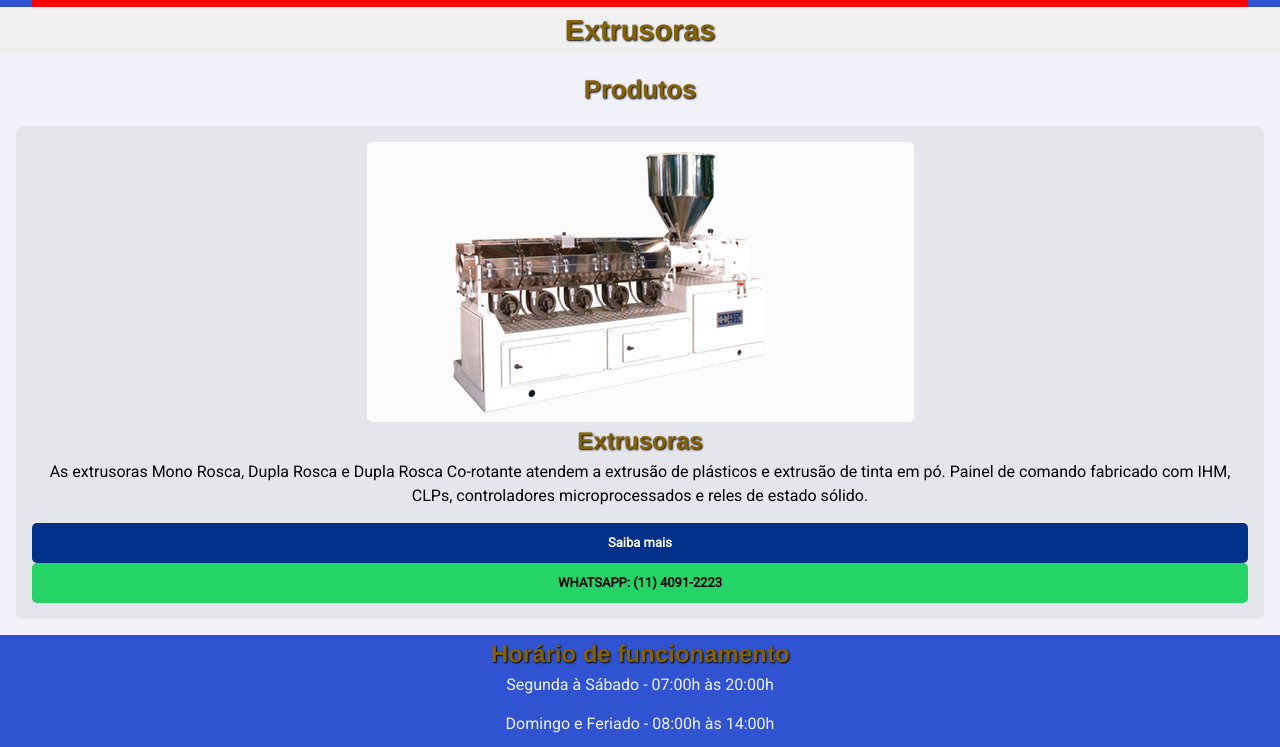
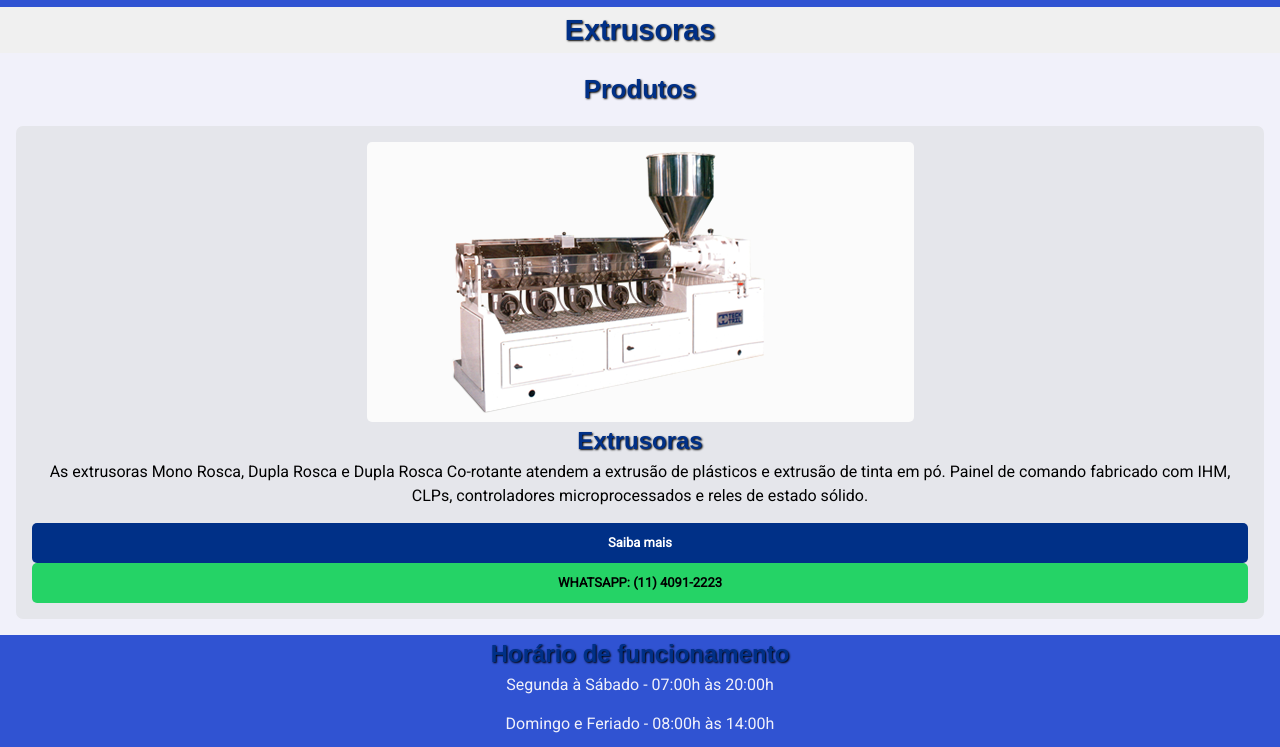
Before and after one commit to xmvcosta/tecktril2.0, a plain HTML site: page index.html in a window 1280 px wide. Shown: the part 157-904 px from the top of the page. Drawn offline with Linux system fonts and the light colour scheme.

Commit message:
tti 28032025 15:20

```diff
--- a/css/style.css
+++ b/css/style.css
@@ -14,9 +14,9 @@
 :root {
     /*FONTES*/
     --fonte-texto: "Roboto", sans-serif;
-    --fonte-titulos: Helvetica,sans-serif;
+    --fonte-titulos: "Arial",sans-serif;
     --cor-texto: #F1F1FA;
-    --cor-titulo: #856100;
+    --cor-titulo: #003087;
     --cor-titulo-1: #F05A00;
 
     /*CORES*/
@@ -67,7 +67,7 @@ p{
   padding: 10px;
   align-items: center;
   /* max-width: 1420px; */
-  background-color: red;
+  /* background-color: red; */
   /* justify-content: center; */
 }
 .header-index img{
```
